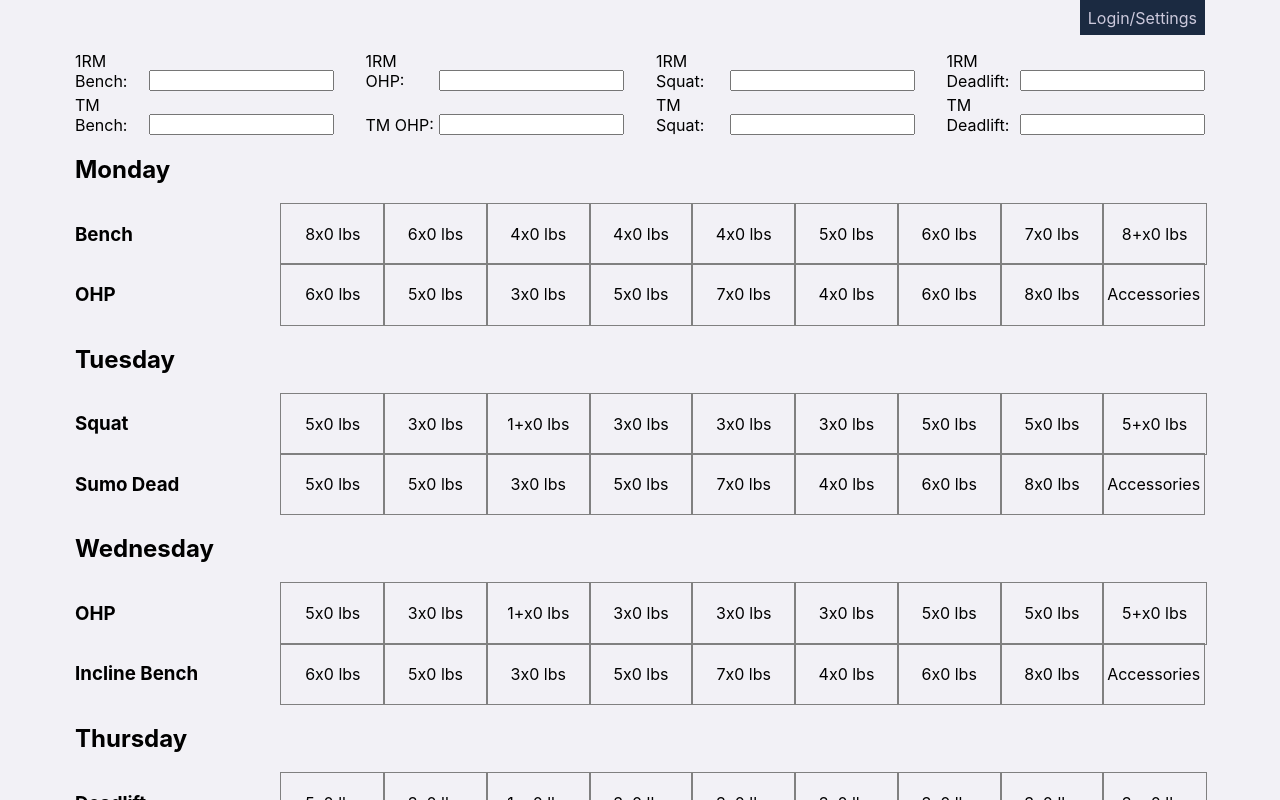
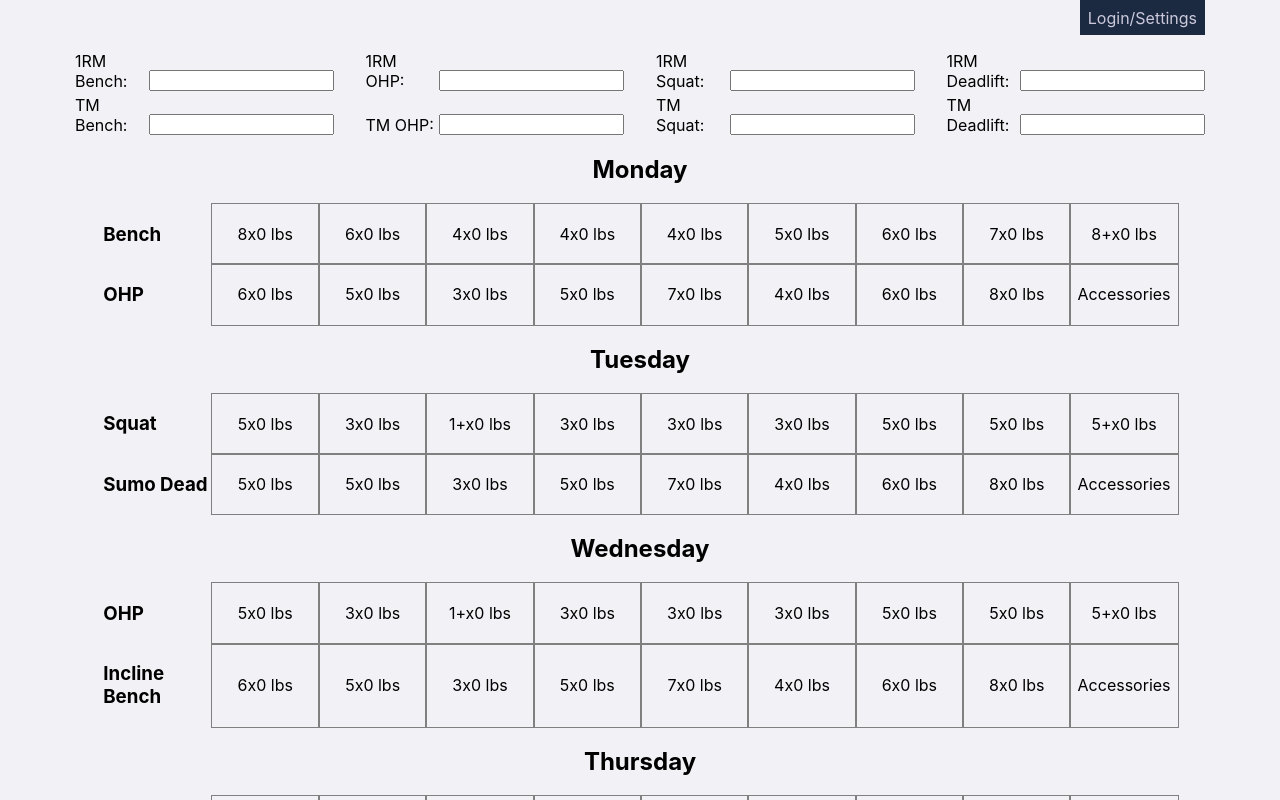
Before and after one commit to brianqian/nsuns-react, a React (Create React App) app in the folder client/: page / in a window 1280 px wide. Built offline with nearby package versions, Linux system fonts and the light colour scheme.

Commit message:
cleaned up css on accessoryBox

```diff
--- a/client/src/components/AccessoryBox/AccessoryBox.css
+++ b/client/src/components/AccessoryBox/AccessoryBox.css
@@ -1,47 +1,51 @@
 .accessory__container {
-  display: flex;
-  flex-direction: column;
-  /* grid-template-columns: 50px repeat(3, 1fr); */
+  display: grid;
+  grid-template-columns: repeat(11, 1fr);
 }
 .accessory__container-titles {
+  grid-column: 1/12;
   display: grid;
   grid-template-columns: 1fr repeat(3, 5fr);
   justify-items: center;
 }
+
+.accessory__container > button {
+  grid-column: 6/9;
+}
 .accessory__item {
-  grid-column: 1/-1;
+  grid-column: 1/12;
   border-top: 1px gray solid;
   border-bottom: 1px gray solid;
-  display: flex;
+  display: grid;
+  grid-template-columns: 1fr repeat(3, 5fr);
   align-items: center;
 }
 .accessory__item-icons {
   display: flex;
-  flex: 1;
+  grid-column: 1;
 }
 .accessory__item-icons > img {
   height: 15px;
   width: 15px;
 }
-.accessory__item > div:nth-child(2) {
-  flex: 15;
+.accessory__item-content {
+  grid-column: 2/5;
   display: flex;
-  grid-template-columns: repeat(3, 1fr);
   width: 100%;
   min-height: 50px;
   justify-content: space-around;
   align-items: center;
 }
 
-.accessory__item > div:nth-child(2) > span {
+.accessory__item-content > span {
   display: flex;
-  flex: 3;
+  flex: 1;
   justify-content: center;
   align-items: center;
   height: 50px;
 }
-.accessory__item > div:nth-child(2) > input {
-  flex: 3;
+.accessory__item-content > input {
+  flex: 1;
   display: flex;
   justify-content: center;
   align-items: center;
--- a/client/src/components/AccessoryBox/AccessoryBox.js
+++ b/client/src/components/AccessoryBox/AccessoryBox.js
@@ -69,7 +69,7 @@ class AccessoryBox extends Component {
             </div>
           )}
           {this.state.accIndex === accIndex ? (
-            <div className="accessory__item-inputs">
+            <div className="accessory__item-content">
               <input onChange={this.onChange} type="text" name={'title'} value={this.state.title} />
               <div>
                 <input
@@ -93,7 +93,7 @@ class AccessoryBox extends Component {
               />
             </div>
           ) : (
-            <div className="accessory_items-spans">
+            <div className="accessory__item-content">
               <span>{exercise.title}</span>
               <span>
                 {exercise.sets} x {exercise.reps}
--- a/client/src/components/dailyLift/dailyLift.css
+++ b/client/src/components/dailyLift/dailyLift.css
@@ -1,9 +1,23 @@
+.daily-lift {
+  width: 95%;
+  margin: auto;
+}
+
 .daily-lift-t1,
 .daily-lift-t2 {
   display: grid;
-  grid-template-columns: repeat(11, 1fr);
+  grid-template-columns: repeat(20, 1fr);
   align-items: center;
   justify-content: center;
+}
+
+.daily-lift-t1 > p,
+.daily-lift-t2 > p {
+  grid-column: span 2;
+}
+
+.day-title {
+  text-align: center;
 }
 
 .accessories__button {
@@ -12,6 +26,7 @@
   align-items: center;
   border: 0.5px gray solid;
   height: 100%;
+  width: 100%;
 }
 
 .lift-title {
@@ -26,4 +41,9 @@
   width: 100%;
   height: 100%;
   user-select: none;
+  border: 0.5px solid gray;
 }
+
+.workouts:hover {
+  font-size: 1.1rem;
+}
```
